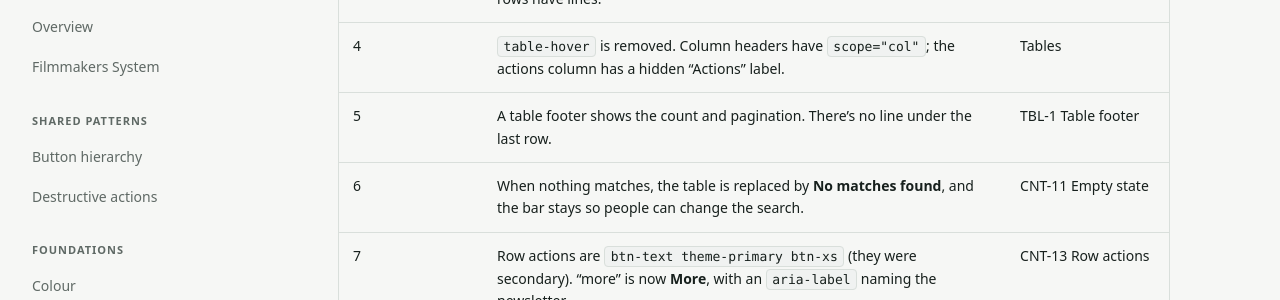
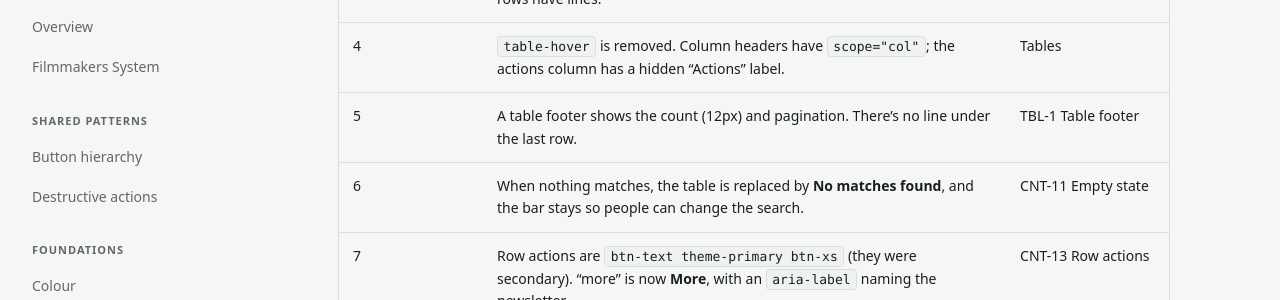
Before and after one commit to LucyCoker/product-design-guidelines-1, a Jekyll site: the page built from design-system/prototype-kit/examples/Newsletter-design-system-updates.md, in a window 1280 px wide and 900 px high, scrolled down 796 px. Shown: the part 154-454 px from the top of the window. Built offline with Jekyll 4.4.1, drawn with Linux system fonts in a browser that asks for light colours; our own code applies the rules of GitHub Pages for plain Markdown files; some of the changed text lies outside the part shown.

Commit message:
Counts in 12px: table footer and Complex bar count row
Co-Authored-By: Claude Opus 5.5 <noreply@anthropic.com>
Claude-Session: https://claude.ai/code/session_01S1noaH7xhe7KAFAsyi61DR

```diff
--- a/design-system/assets/filterbar.js
+++ b/design-system/assets/filterbar.js
@@ -184,7 +184,7 @@ export function initFilterBar(root) {
       '<div role="group" aria-label="Applied filters" style="display:flex;align-items:center;gap:6px;flex-wrap:wrap;padding:0 16px 8px;border-bottom:1px solid var(--bs-border-color);background:var(--bs-bg-1)">' +
         chipList.map((c, i) => `<span class="chip theme-primary" style="--bs-chip-bg:var(--bs-primary-bg-muted);--bs-chip-color:var(--bs-fg-body);--bs-chip-height:1.5rem;--bs-chip-padding-x:.5rem;--bs-chip-gap:.25rem"><span>${esc(c.label)}</span><button type="button" class="chip-dismiss" data-chip="${i}" aria-label="${esc(c.remove)}" title="${esc(c.remove)}"><i class="fa-solid fa-xmark" aria-hidden="true" style="font-size:11px"></i></button></span>`).join('') + '</div>'
       : ''
-    const count = `<div style="display:flex;align-items:center;gap:12px;padding:8px 16px;border-bottom:1px solid var(--bs-border-subtle);font-size:14px;font-weight:600;min-height:40px">${list.length} of ${PEOPLE.length} coworkers</div>`
+    const count = `<div style="display:flex;align-items:center;gap:12px;padding:4px 16px;border-bottom:1px solid var(--bs-border-subtle);min-height:28px" class="fs-xs fw-semibold">${list.length} of ${PEOPLE.length} coworkers</div>`
     const table = list.length
       ? '<table class="table" style="margin:0"><thead><tr><th scope="col">Name</th><th scope="col">Permissions</th><th scope="col">Language</th><th scope="col">2FA</th><th scope="col">Profile access</th><th scope="col">Location access</th><th scope="col">Status</th></tr></thead><tbody>' +
         list.map((p) => `<tr><td><div class="fw-semibold">${p.first} ${p.last}</div><div class="fs-xs fg-3">${p.email}</div></td><td>${p.permissions}</td><td>${p.language}</td><td>${p.twofa}</td><td>${p.profileAccess}</td><td>${p.locationAccess}</td><td><span class="badge ${p.status === 'Active' ? 'theme-success' : 'theme-secondary'} badge-subtle">${p.status}</span></td></tr>`).join('') +
--- a/design-system/assets/simplefilter.js
+++ b/design-system/assets/simplefilter.js
@@ -154,7 +154,7 @@ export function initSimpleFilter(root) {
         page.map((p, i) => ((row) => i === page.length - 1 ? row.replaceAll('<td>', '<td style="border-bottom-width:0">') : row)(`<tr><td><div class="fw-semibold">${p.first} ${p.last}</div><div class="fs-xs fg-3">${p.email}</div></td><td>${p.permissions}</td><td>${p.language}</td><td>${p.twofa}</td><td>${p.profileAccess}</td><td>${p.locationAccess}</td><td><span class="badge ${p.status === 'Active' ? 'theme-success' : 'theme-secondary'} badge-subtle">${p.status}</span></td></tr>`)).join('') +
         '</tbody></table></div>' +
         '<div style="display:flex;align-items:center;gap:16px;flex-wrap:wrap;padding:10px 16px;background:var(--bs-bg-1)">' +
-        `<span style="font-size:14px;font-weight:600">${range}</span>` +
+        `<span class="fs-xs fw-semibold">${range}</span>` +
         '<nav aria-label="Pagination" style="margin-inline-start:auto"><ul class="pagination pagination-sm theme-primary" style="margin:0">' +
         pageLink('<i class="fa-solid fa-chevron-left" aria-hidden="true"></i>', state.page - 1, { disabled: state.page <= 1, aria: 'Previous page' }) +
         Array.from({ length: pageCount }, (_, i) => pageLink(String(i + 1), i + 1, { active: state.page === i + 1 })).join('') +
--- a/design-system/prototype-kit/examples/Newsletter-design-system-updates.md
+++ b/design-system/prototype-kit/examples/Newsletter-design-system-updates.md
@@ -14,7 +14,7 @@ Codes refer to entries in the design system library.
 | 2 | The results count is a slim grey row under the bar, in 12px ("1-5 of 5 newsletters"). | SF-4 Simple |
 | 3 | The card has no outline (`--bs-card-border-width:0`). Only the table rows have lines. | SF-4 Simple |
 | 4 | `table-hover` is removed. Column headers have `scope="col"`; the actions column has a hidden "Actions" label. | Tables |
-| 5 | A table footer shows the count and pagination. There's no line under the last row. | TBL-1 Table footer |
+| 5 | A table footer shows the count (12px) and pagination. There's no line under the last row. | TBL-1 Table footer |
 | 6 | When nothing matches, the table is replaced by **No matches found**, and the bar stays so people can change the search. | CNT-11 Empty state |
 | 7 | Row actions are `btn-text theme-primary btn-xs` (they were secondary). "more" is now **More**, with an `aria-label` naming the newsletter. | CNT-13 Row actions |
 | 8 | The More menu is a standard Bootstrap menu (`data-bs-toggle="menu"`), replacing the state toggle: Duplicate, a divider, then **Delete newsletter** in danger. | CNT-13 Row actions · Menu |
@@ -155,7 +155,7 @@ a:not([class]):hover{color:var(--bs-link-hover-color)}
 
 <!-- TBL-1 Table footer: no line above -->
 <div style="display:flex;align-items:center;gap:16px;flex-wrap:wrap;padding:10px 16px;background:var(--bs-bg-1)">
-<span class="fw-semibold">{{ range }}</span>
+<span class="fs-xs fw-semibold">{{ range }}</span>
 <nav aria-label="Pagination" style="margin-inline-start:auto"><ul class="pagination pagination-sm theme-primary" style="margin:0">
 <li class="page-item disabled"><a class="page-link" href="#" aria-label="Previous page"><i class="fa-solid fa-chevron-left" aria-hidden="true"></i></a></li>
 <li class="page-item active"><a class="page-link" href="#" aria-current="page">1</a></li>
```
Also changed, not shown: design-system/data/components.json.
